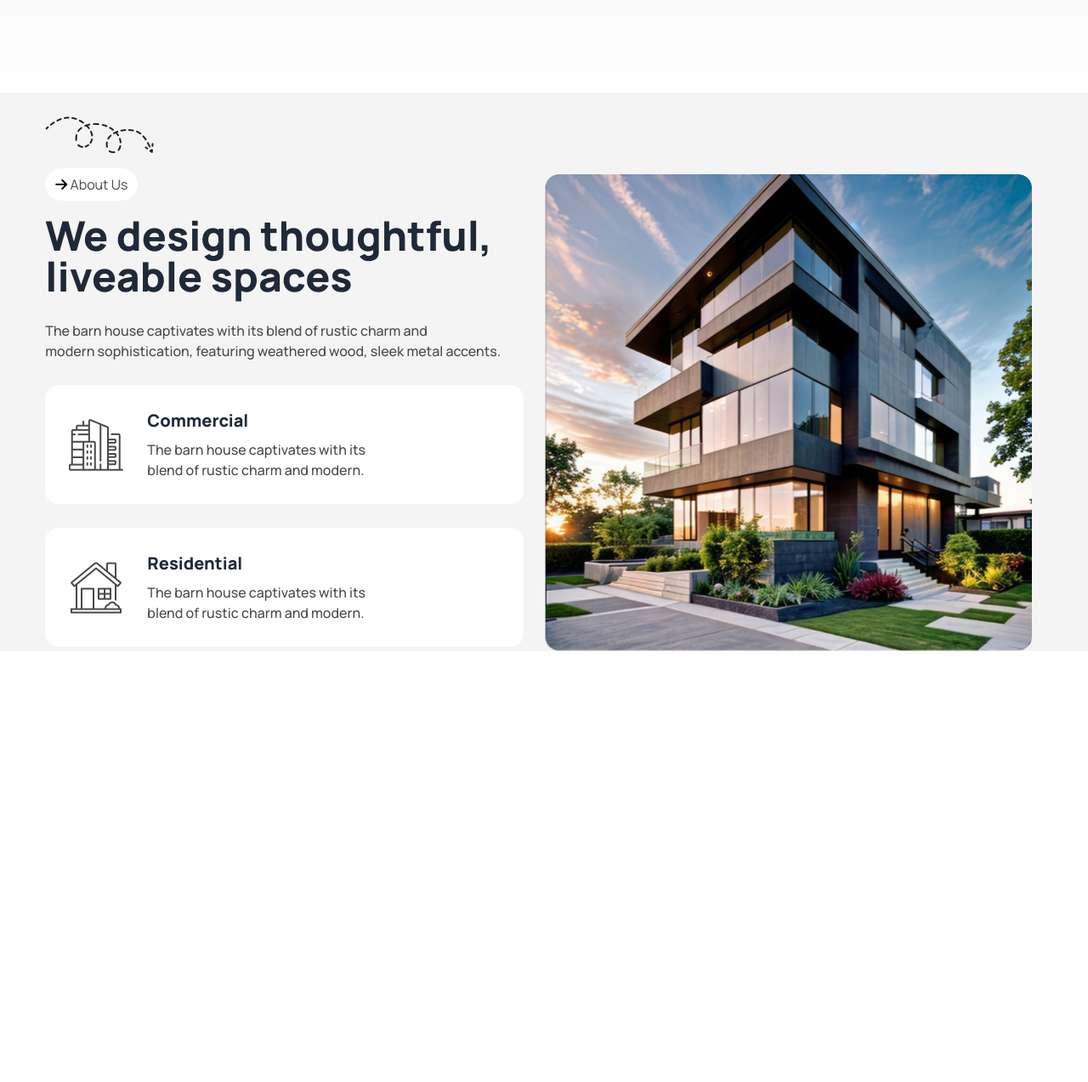
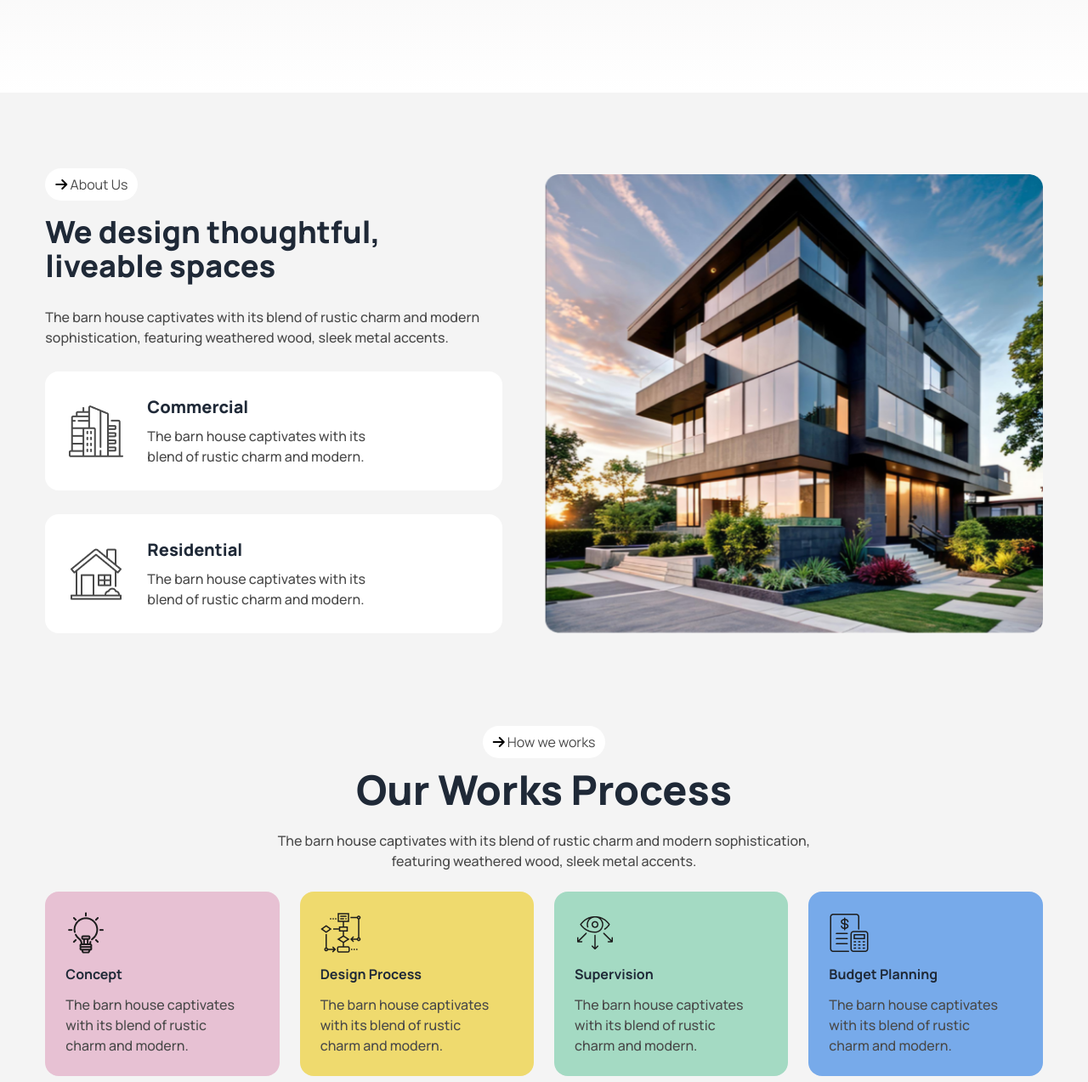
Before and after one commit to Farhanasharna2000/Assignment-3, a plain HTML site: page index.html in a window 1280 px wide. Shown: the part 747-2020 px from the top of the page at 85% size. Before the commit the page ends 1513 px from the top, so only its background shows below. Drawn offline with nearby package versions, Linux system fonts and the light colour scheme.

Commit message:
added work section

```diff
--- a/index.html
+++ b/index.html
@@ -123,51 +123,108 @@
         </div>
     </section>
     <main>
-        <section class="bg-body">
+        <section class="bg-body pb-10 lg:pb-24">
             <!-- design section  -->
-            <div class="w-11/12 mx-auto lg:flex   ">
-                <div class="flex-1">
-                    <img class="pt-7 " src="assets/Vector.png" alt="">
+            <div class="w-11/12 mx-auto lg:flex  mb-24  ">
+                <div class=" text-center flex-1 lg:text-start">
+                    <img class=" lg:pt-7 invisible sm:block " src="assets/Vector.png" alt="">
                     <a class="text-body_neutral bg-white rounded-3xl px-3 py-2 " href=""><i
                             class=" fa-solid fa-arrow-right rounded-full  text-black py-7"></i> <span>About
                             Us</span></a>
-                    <h2 class="text-2xl  lg:text-5xl font-extrabold leading-10">We design thoughtful, <br> liveable
+                    <h2 class="text-2xl  lg:text-4xl font-extrabold leading-10">We design thoughtful, <br> liveable
                         spaces</h2>
                     <p class="py-7 font-medium  text-body_neutral ">The barn house captivates with its blend of rustic
-                        charm and <br>
+                        charm and
                         modern sophistication, featuring weathered wood, sleek metal accents.
                     </p>
                     <!-- card container  -->
-                    <div>
+                    <div >
                         <!-- card-1  -->
-                        <div class="bg-white rounded-2xl mr-6 p-7 mb-7">
+                        <div class="bg-white rounded-2xl mr-6 p-4 lg:p-7 mb-7 w-full lg:w-11/12">
                             <div class=" flex justify-between items-center gap-7 ">
                                 <img src="assets/commercial.png" alt="">
                                 <div>
                                     <h2 class="text-xl font-extrabold">Commercial</h2>
-                                    <p class="font-medium  text-body_neutral w-8/12 pt-2">The barn house captivates with
+                                    <p class="font-medium  text-body_neutral lg:w-9/12 pt-2">The barn house captivates with
                                         its blend of rustic charm and modern.</p>
                                 </div>
                             </div>
                         </div>
                         <!-- card-2  -->
-                        <div class="bg-white rounded-2xl mr-6 p-7">
+                        <div class="bg-white rounded-2xl mr-6 p-4 lg:p-7 w-full lg:w-11/12">
                             <div class=" flex justify-between items-center gap-7 ">
                                 <img src="assets/residential.png" alt="">
                                 <div>
                                     <h2 class="text-xl font-extrabold">Residential</h2>
-                                    <p class="font-medium  text-body_neutral w-8/12 pt-2">The barn house captivates with
+                                    <p class="font-medium  text-body_neutral lg:w-9/12 pt-2">The barn house captivates with
                                         its blend of rustic charm and modern.</p>
                                 </div>
                             </div>
                         </div>
                     </div>
                 </div>
-                <div class="flex-1 pt-24">
-                    <img src="assets/Rectangle.png" alt="">
+                <div class="flex-1 pt-10 lg:pt-24">
+                    <img class=" w-full lg:h-[540px]" src="assets/Rectangle.png" alt="">
                 </div>
             </div>
+            <!-- work section  -->
+            <div class="w-11/12 mx-auto">
+                <div class="text-center">
+                    <a class="text-body_neutral bg-white rounded-3xl px-3 py-2 " href=""><i
+                        class=" fa-solid fa-arrow-right rounded-full  text-black py-6"></i> <span>How we works</span></a>
+                <h2 class="text-2xl  lg:text-5xl font-extrabold ">Our Works Process</h2>
+                <p class="py-6 font-medium  text-body_neutral lg:w-7/12 mx-auto ">The barn house captivates with its blend of rustic charm and modern sophistication, featuring weathered wood, sleek metal accents.
+                </p>
+                 </div>
+                 <!-- card container  -->
+                  <div class="grid grid-cols-1 md:grid-cols-2 lg:grid-cols-4 gap-6">
+                    <!-- card-1  -->
+                    <div class="bg-[#E7C1D3] rounded-2xl p-6">
+                        <figure >
+                          <img src="assets/concept.png"alt="" />
+                        </figure>
+                        <div >
+                          <h2 class="pt-3 font-bold">Concept</h2>
+                          <p class="font-medium text-body_neutral pt-3 lg:pr-5">The barn house captivates with its blend of rustic charm and modern.</p>
+                        </div>
+                      </div>
+                      <!-- card-2 -->
+                      <div class="bg-[#EFDA6E] rounded-2xl p-6">
+                        <figure >
+                            <img  src="assets/flow-chart.png" alt="" />
+                        </figure>
+                        <div >
+                          <h2 class="pt-3 font-bold">Design Process</h2>
+                          <p class="font-medium text-body_neutral pt-3 lg:pr-5">The barn house captivates with its blend of rustic charm and modern.</p>
+                        </div>
+                      </div>
+
+                       <!-- card-3 -->
+                       <div class="bg-[#A4DAC3] rounded-2xl p-6">
+                        <figure >
+                            <img  src="assets/vision.png" alt="" />
+                        </figure>
+                        <div >
+                          <h2 class="pt-3 font-bold">Supervision</h2>
+                          <p class="font-medium text-body_neutral pt-3 lg:pr-5">The barn house captivates with its blend of rustic charm and modern.</p>
+                        </div>
+                      </div>
+
+                       <!-- card-4 -->
+                       <div class="bg-[#77AAEA] rounded-2xl p-6">
+                        <figure >
+                            <img  src="assets/budget-planning.png" alt="" />
+                        </figure>
+                        <div >
+                          <h2 class="pt-3 font-bold">Budget Planning</h2>
+                          <p class="font-medium text-body_neutral pt-3 lg:pr-5">The barn house captivates with its blend of rustic charm and modern.</p>
+                        </div>
+                      </div>
+
+                  </div>
+            </div>
         </section>
+
     </main>
 </body>
 
```
